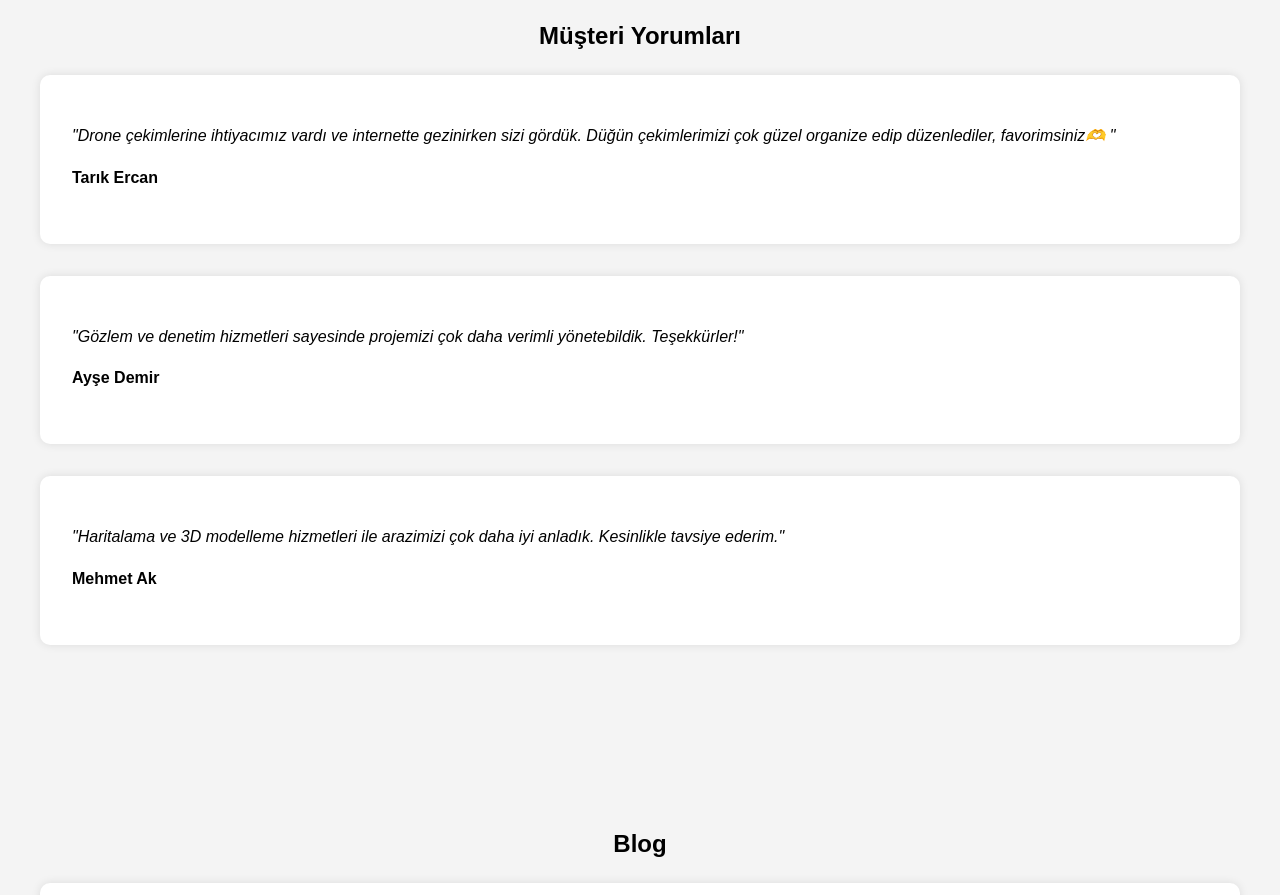
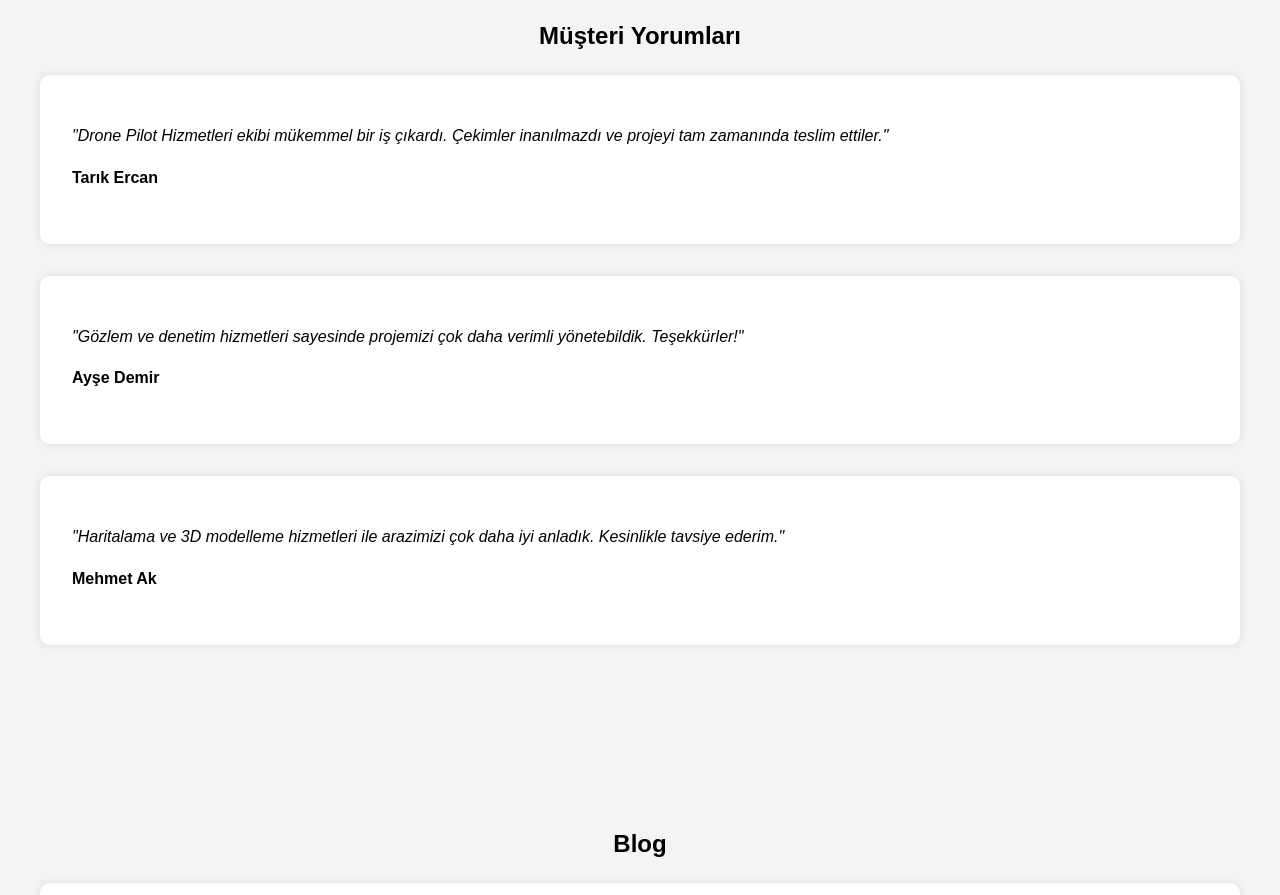
Before and after one commit to Ahmet-ugur/ilkuygulama, a plain HTML site: page index.html in a window 1280 px wide. Shown: the part 1720-2615 px from the top of the page. Drawn offline with Linux system fonts and the light colour scheme.

Commit message:
Revert "tarık eklendi"
This reverts commit 28caf3d4c8ac1a77ff395fd41fbc88d6424010d1.

```diff
--- a/index.html
+++ b/index.html
@@ -78,8 +78,7 @@
         <div class="container">
             <h2>Müşteri Yorumları</h2>
             <div class="testimonial-item">
-                <p>"Drone çekimlerine ihtiyacımız vardı ve internette gezinirken sizi gördük. Düğün çekimlerimizi çok güzel organize edip düzenlediler, favorimsiniz🫶
-                    "</p>
+                <p>"Drone Pilot Hizmetleri ekibi mükemmel bir iş çıkardı. Çekimler inanılmazdı ve projeyi tam zamanında teslim ettiler."</p>
                 <h4>Tarık Ercan</h4>
             </div>
             <div class="testimonial-item">
```
